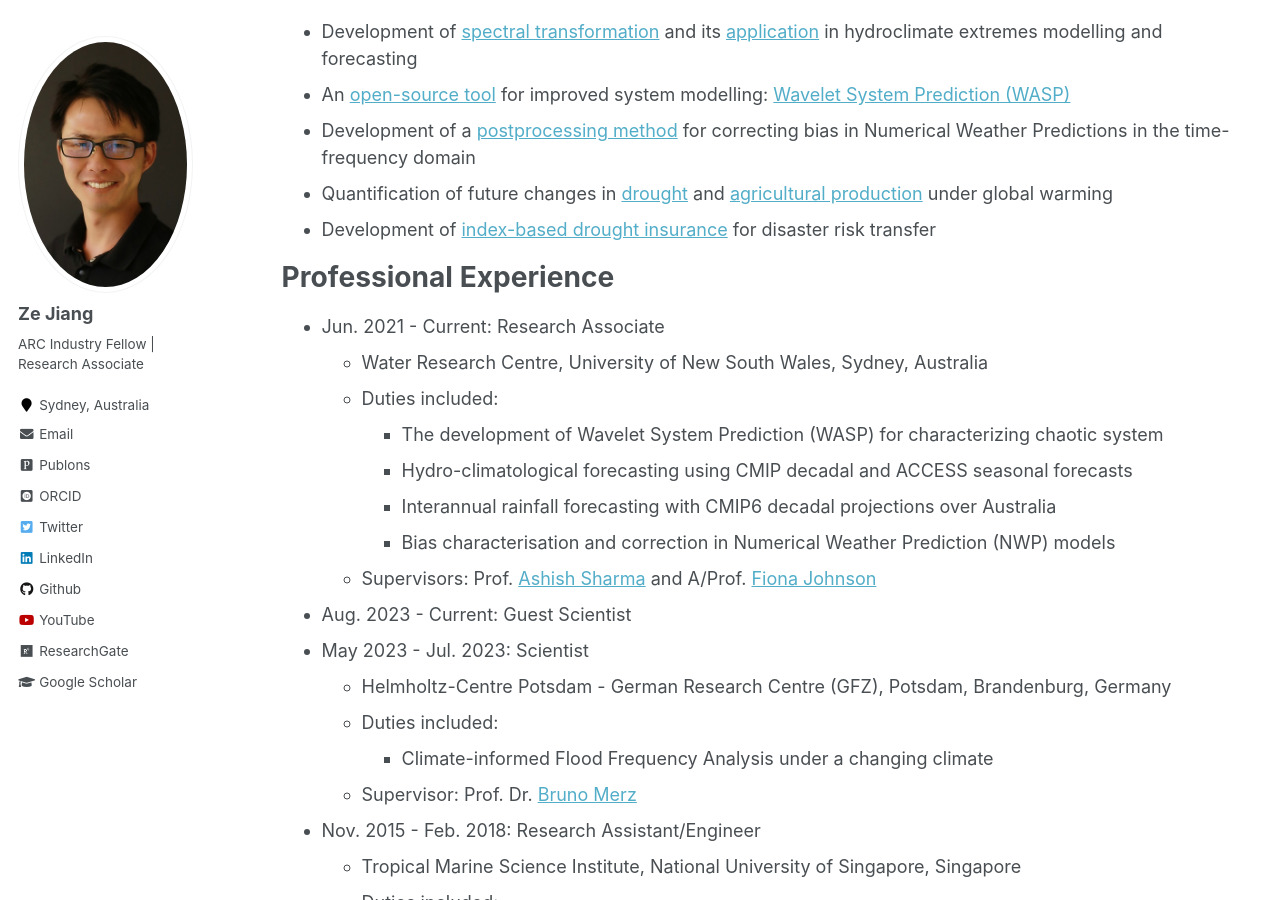
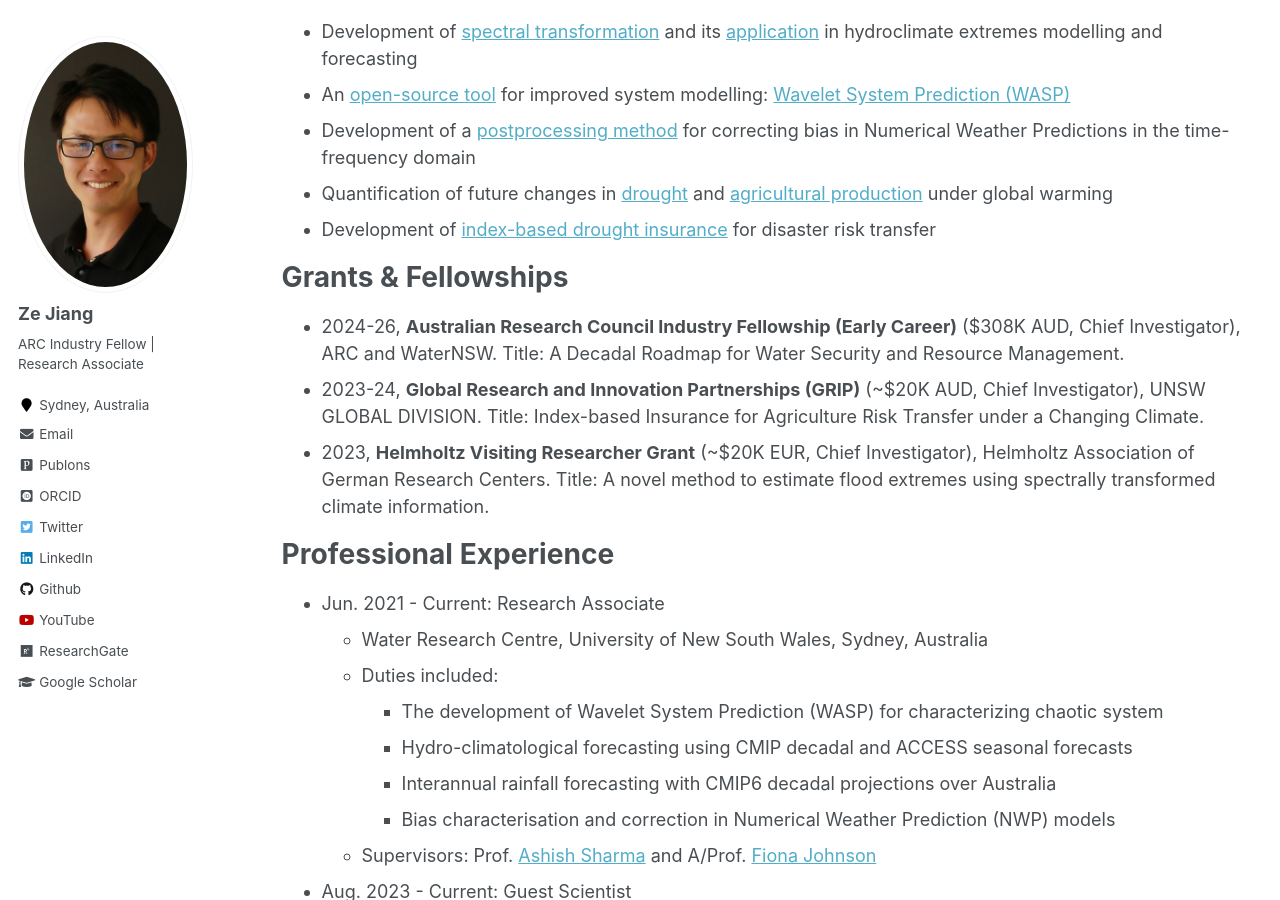
Before and after one commit to zejiang-unsw/zejiang-unsw.github.io, a Jekyll site: the page built from _pages/cv.md, in a window 1280 px wide and 900 px high, scrolled down 623 px. Built offline with Jekyll 4.4.1, drawn with Linux system fonts in a browser that asks for light colours; some web fonts are replaced; some of the changed text lies outside the part shown.

Commit message:
Update cv.md

```diff
--- a/_pages/cv.md
+++ b/_pages/cv.md
@@ -32,6 +32,12 @@ Research Highlights
 * Development of a [postprocessing method](https://doi.org/10.1175/MWR-D-22-0217.1) for correcting bias in Numerical Weather Predictions in the time-frequency domain
 * Quantification of future changes in [drought](https://doi.org/10.1029/2022EF003350) and [agricultural production](https://doi.org/10.1007/s00704-018-2617-z) under global warming
 * Development of [index-based drought insurance](https://doi.org/10.1108/AFR-02-2020-0020) for disaster risk transfer
+
+Grants & Fellowships
+======
+* 2024-26, **Australian Research Council Industry Fellowship (Early Career)**  ($308K AUD, Chief Investigator), ARC and WaterNSW. Title: A Decadal Roadmap for Water Security and Resource Management.
+* 2023-24, **Global Research and Innovation Partnerships (GRIP)** (~$20K AUD, Chief Investigator), UNSW GLOBAL DIVISION. Title: Index-based Insurance for Agriculture Risk Transfer under a Changing Climate.
+* 2023, **Helmholtz Visiting Researcher Grant** (~$20K EUR, Chief Investigator), Helmholtz Association of German Research Centers. Title: A novel method to estimate flood extremes using spectrally transformed climate information.
 
 Professional Experience
 ======
```
Also changed, not shown: other parts of _pages/cv.md (+0 -5 lines).
